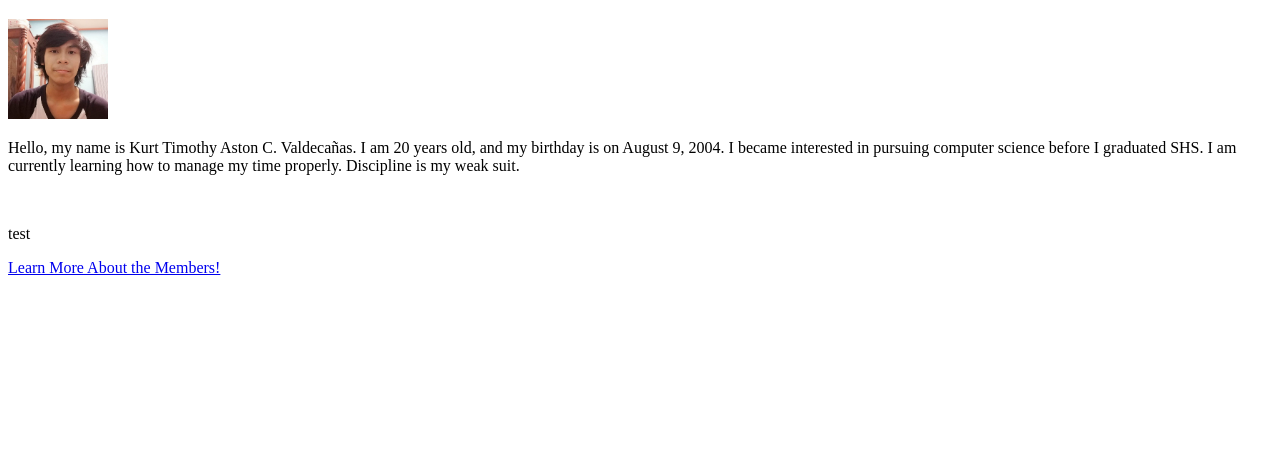
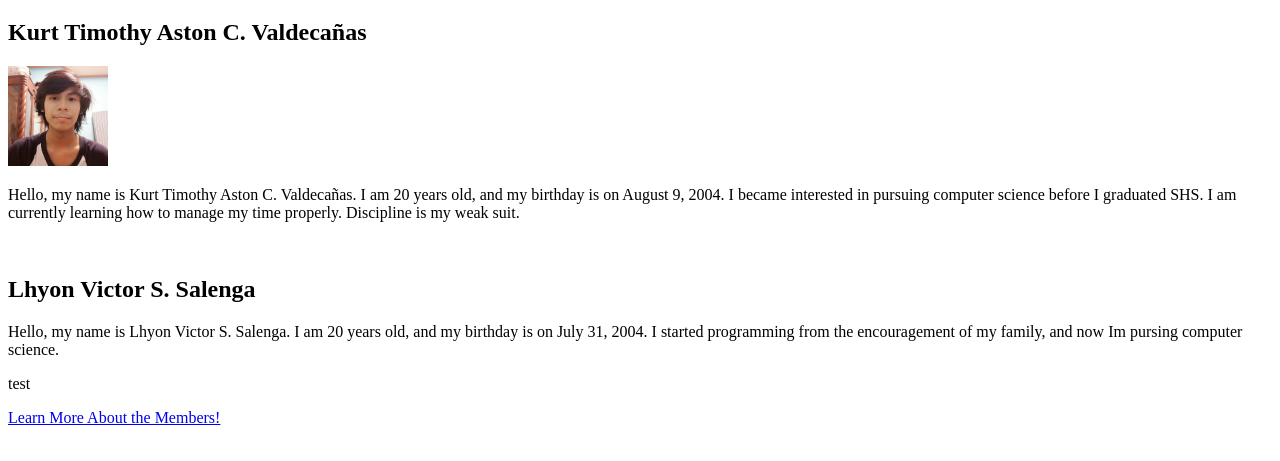
Before and after one commit to Respberri/HTML, a plain HTML site: page index.html in a window 1280 px wide. Shown: the part 61-522 px from the top of the page. Drawn offline with Linux system fonts and the light colour scheme.

Commit message:
Update index.html

```diff
--- a/index.html
+++ b/index.html
@@ -7,11 +7,16 @@
 </head>
 <body>
     <h1>About The Group</h1>
+    <h2>Kurt Timothy Aston C. Valdecañas</h2>
     <img src="img/mypic.jpg" alt="" height="100" width="100"/>
     <p>Hello, my name is Kurt Timothy Aston C. Valdecañas. I am 20 years old, and my birthday is on August 9, 2004. I became interested in pursuing computer science
         before I graduated SHS. I am currently learning how to manage my time properly. Discipline is my weak suit.
     </p>
+
     <br />
+    <h2>Lhyon Victor S. Salenga</h2>
+    <p>Hello, my name is Lhyon Victor S. Salenga. I am 20 years old, and my birthday is on July 31, 2004. I started programming from the encouragement of my family, and now Im pursing computer science.
+    </p>
     <p>test</p>
     <a href="surnamefimi.html">Learn More About the Members!</a>
 </body>
```
